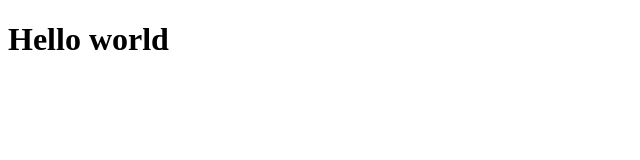
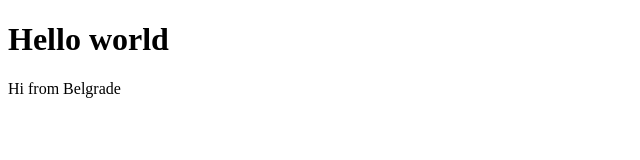
Before and after one commit to malavasicka/coursera-test, a plain HTML site: page site/index.html in a window 1280 px wide. Shown: the whole page, without its empty margins (0-640 px from the left). Drawn offline with Linux system fonts and the light colour scheme.

Commit message:
First change

```diff
--- a/site/index.html
+++ b/site/index.html
@@ -5,5 +5,6 @@
 </head>
 <body>
 <h1>Hello world</h1>
+<p> Hi from Belgrade </p>
 </body>
 </html>
```
